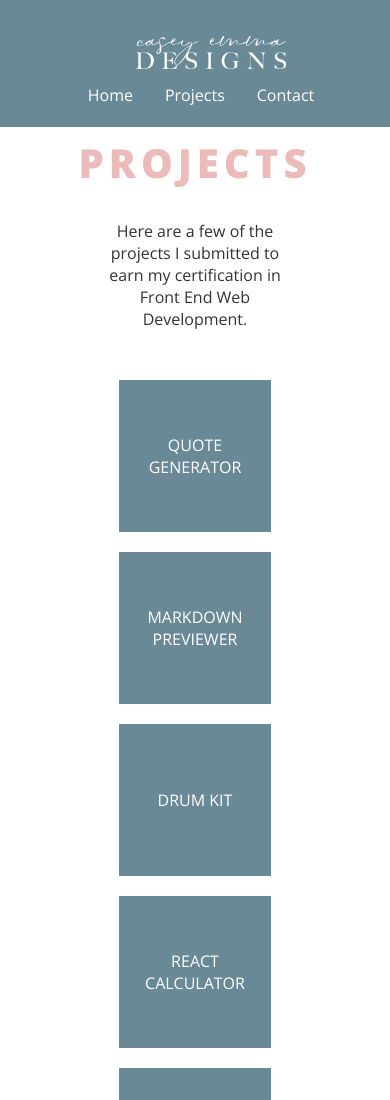
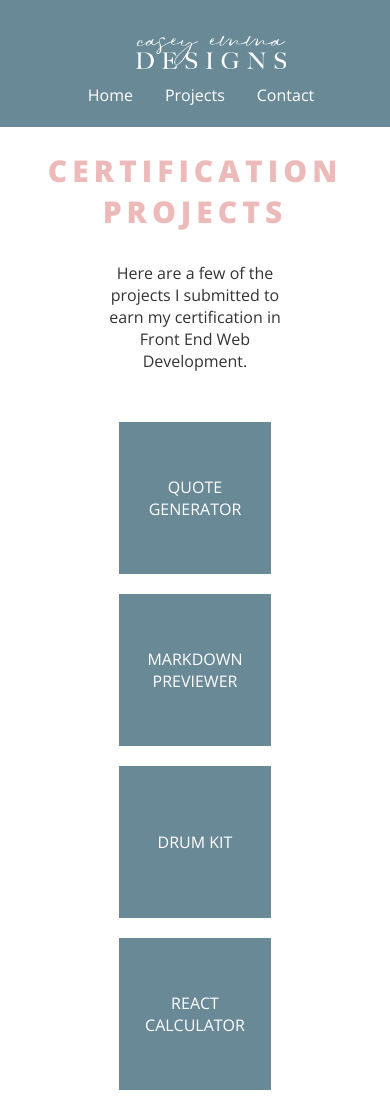
Before and after one commit to caseyemma/caseyemma.github.io, a plain HTML site: page pages/certprojects.html in a window 390 px wide. Shown: the top 1100 px of the page. Drawn offline with nearby package versions, Linux system fonts and the light colour scheme.

Commit message:
update project page

```diff
--- a/style.css
+++ b/style.css
@@ -40,7 +40,6 @@ body {
 @media (max-width: 600px) {
     #header {
         flex-direction: column;
-        justify-content:left;
         width: 100%;
         padding: auto;
         align-items: center;
@@ -51,6 +50,7 @@ body {
         width: 150px;
         margin-left: 0;
         margin-top: 20px;
+        margin-left: none;
     }
     .nav-link {
         margin: 0;
@@ -101,7 +101,7 @@ ul li a {
     text-align: center;
 
 }
-@media (max-width: 600px) {
+@media (max-width: 720px) {
     #welcome-section {
         background-image: none;
         margin-top: 20px;
@@ -186,18 +186,20 @@ hr {
 #links {
     background-image: url(https://i.postimg.cc/hjVN143r/floralbkgd.png);
     background-size: cover;
-    height: 100%;
-    margin-top: 30px;
+    /* height: 100%; */
+    margin-top: 100px;
     border: none;
     display: flex;
     flex-direction: column;
     justify-content: center;
+    align-items: center;
     text-align: center;
 
 }
-@media (max-width: 600px) {
+@media (max-width: 720px) {
     #links {
         background-image: none;
+        height: auto;
     }
     #links p {
         margin: 0 20px;
@@ -206,7 +208,7 @@ hr {
 
 #links h2 {
     color: var(--pink);
-    font-size: 40px;
+    font-size: 30px;
     margin-bottom: 30px;
     margin-top: 50px;
     letter-spacing: 5px;
```
